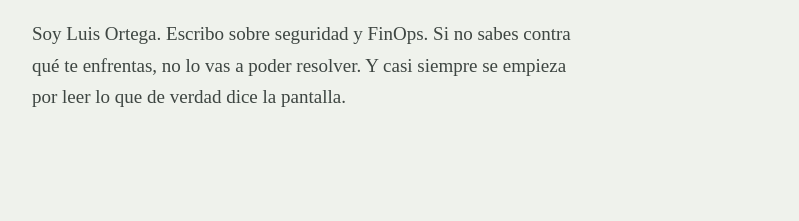
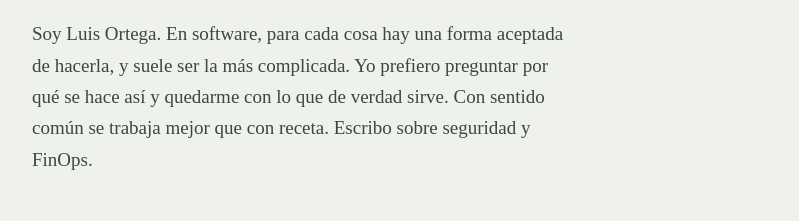
Before and after one commit to lortega/luchus-dev, an Astro site: page / in a window 1280 px wide. Shown: the part 342-563 px from the top of the page, without its empty margins (240-1039 px from the left). Built offline with nearby package versions, Linux system fonts and the light colour scheme; Astro itself is replaced by a stand-in of ours.

Commit message:
Ajusta la portada

```diff
--- a/src/pages/index.astro
+++ b/src/pages/index.astro
@@ -26,9 +26,10 @@ for (const entry of entries) {
         Antes de seguir, <em>define bien</em> tu problema.
       </h1>
       <p class="portada__nota">
-        Soy {SITE.author}. Escribo sobre seguridad y FinOps. Si no sabes contra qué te enfrentas,
-        no lo vas a poder resolver. Y casi siempre se empieza por leer lo que de verdad dice la
-        pantalla.
+        Soy {SITE.author}. En software, para cada cosa hay una forma aceptada de hacerla, y suele
+        ser la más complicada. Yo prefiero preguntar por qué se hace así y quedarme con lo que de
+        verdad sirve. Con sentido común se trabaja mejor que con receta. Escribo sobre seguridad y
+        FinOps.
       </p>
     </section>
 
```
